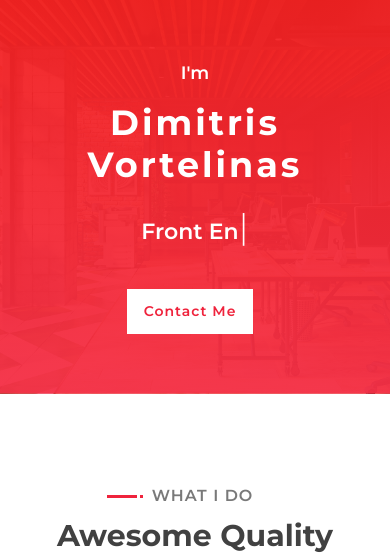
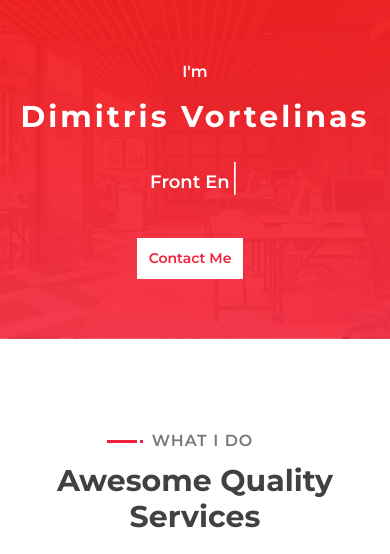
Before and after one commit to jvorte/webdoor.github.io, a PHP site: page / in a window 390 px wide. Shown: the part 70-624 px from the top of the page. Run offline with PHP 8.4, Linux system fonts and the light colour scheme; some libraries are stand-ins or nearby versions.

Commit message:
First Commit

```diff
--- a/css/style.css
+++ b/css/style.css
@@ -390,12 +390,31 @@
     }
 }
 
-@media (max-width: 280.98px) {
+@media (max-width: 390.98px) {
+
     .hero .hero-text p {
         font-size: 16px;
     }
-    .back-to-top{
-      margin-left: 0px;
+
+    .hero .hero-text h1 {
+        font-size: 30px;
+    }
+
+    .hero .hero-text h2 {
+        font-size: 18px;
+        height: 18px;
+    }
+
+    .hero .hero-btn .btn {
+        padding: 8px 10px;
+        letter-spacing: 0;
+    }
+}
+@media (max-width: 279.98px) {
+
+
+    .hero .hero-text p {
+        font-size: 16px;
     }
 
     .hero .hero-text h1 {
```
